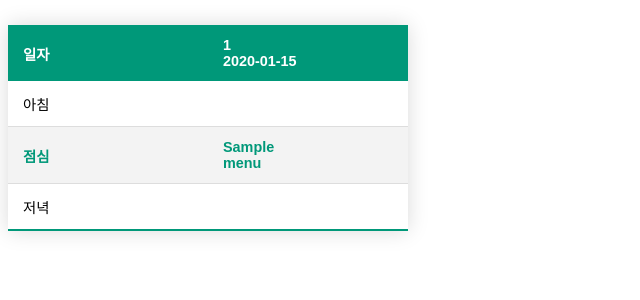
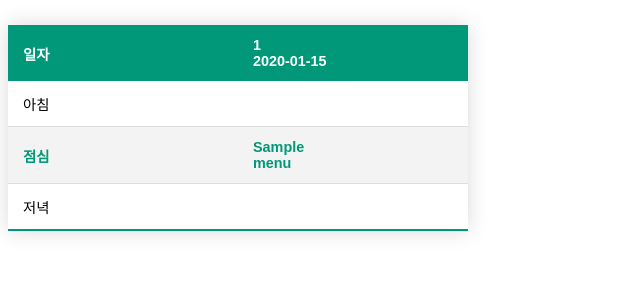
Before and after one commit to cs2jang/kartmarket, a Flask app: template templates/thisweek.html in a window 1280 px wide. Shown: the top 300 px of the page, without its empty margins (0-640 px from the left). Run offline with Flask 2, Linux system fonts and the light colour scheme; the template is opened without the code that fills it: most values are stand-ins (such as "Sample title", 1, 10 or a date in 2020).

Commit message:
update css

```diff
--- a/static/style.css
+++ b/static/style.css
@@ -15,7 +15,7 @@
 
 .styled-table th,
 .styled-table td {
-    min-width: 100px;
+    min-width: 200px;
     padding: 12px 15px;
 }
 .styled-table tbody tr {
```
